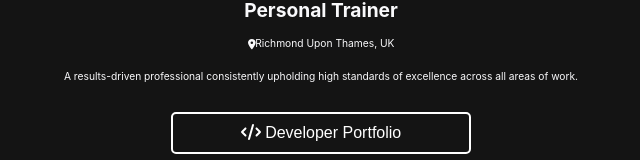
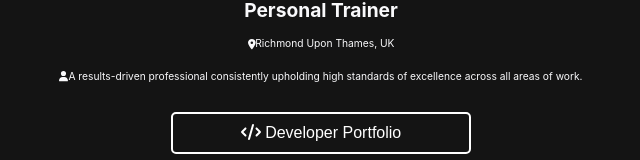
Before and after one commit to LRCozier/lacozier-businesscard, a React (Vite) app in the folder businesscard/: page / in a window 1280 px wide. Shown: the part 278-438 px from the top of the page, without its empty margins (319-959 px from the left). Built offline with nearby package versions, Linux system fonts and the light colour scheme.

Commit message:
added user icon

```diff
--- a/businesscard/src/components/about.tsx
+++ b/businesscard/src/components/about.tsx
@@ -1,7 +1,7 @@
 import EmailLink from "./emaillink";
 import Profilepicture from '../assets/Profilepicture.jpg';
 import { useState, useEffect } from "react";
-import { faCode, faDumbbell } from "@fortawesome/free-solid-svg-icons";
+import { faCode, faDumbbell, faUser } from "@fortawesome/free-solid-svg-icons";
 import { FontAwesomeIcon } from "@fortawesome/react-fontawesome";
 import Profile from "./profile";
 
@@ -63,7 +63,7 @@ const About = () => {
     <section className="section-about">
       <Profile />
     <div className="card-container">
-      <p>{data.about}</p>
+      <p><FontAwesomeIcon icon={faUser} />{data.about}</p>
     </div>
     <div className="buttons-container">
       <button className="btn" onClick={() => window.open()}> <FontAwesomeIcon icon={faCode} /> Developer Portfolio</button>
```
